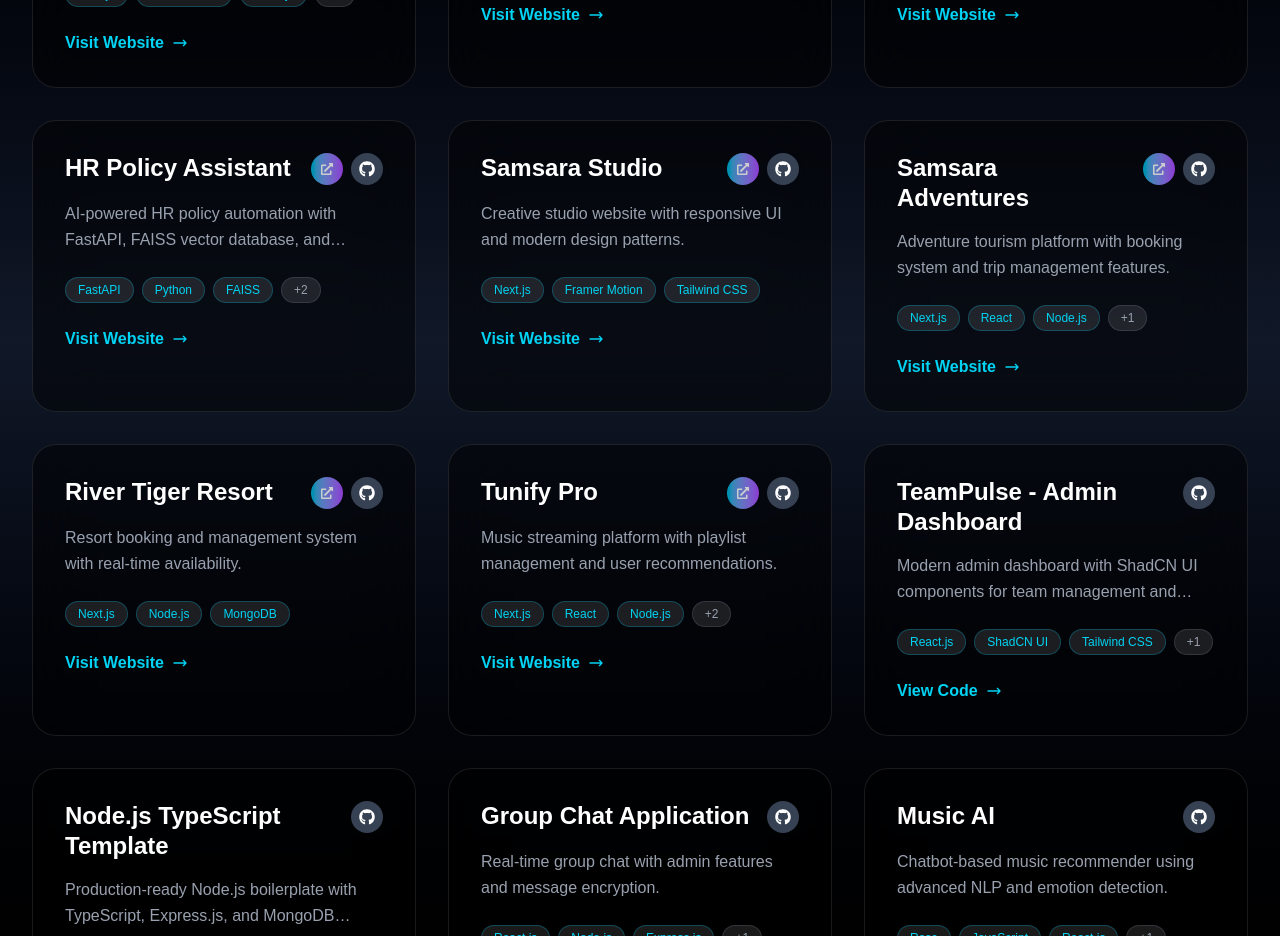
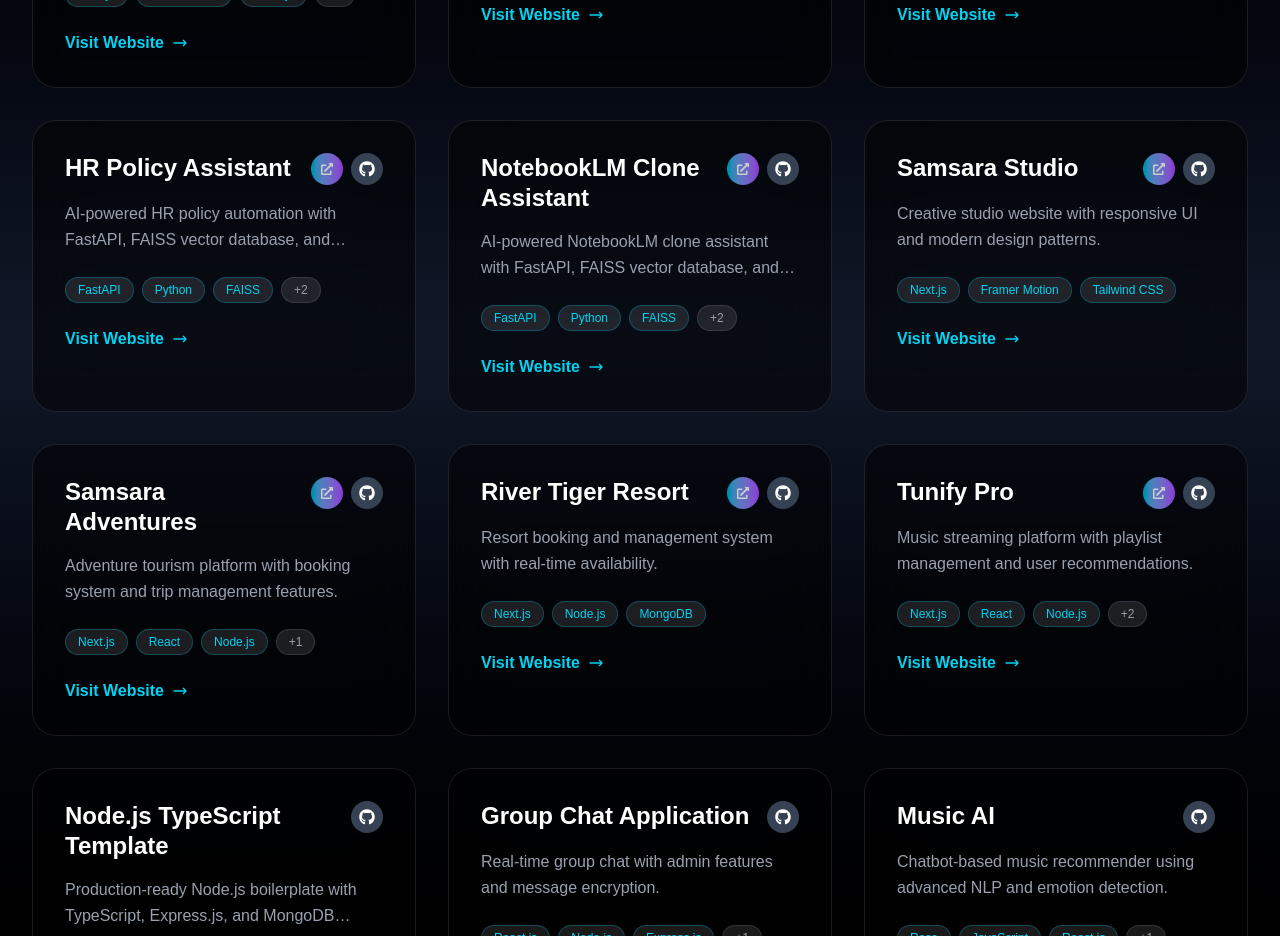
Before and after one commit to manjuhiremath/My-portfolio, a Next.js app: page / in a window 1280 px wide. Shown: the part 2060-2996 px from the top of the page. Built offline with nearby package versions, Linux system fonts and the light colour scheme.

Commit message:
Update Projects.js

```diff
--- a/src/app/components/Projects.js
+++ b/src/app/components/Projects.js
@@ -54,6 +54,17 @@ const projects = [
     icon: '🤖',
     type: 'website'
   },
+   {
+    name: 'NotebookLM Clone Assistant',
+    description: 'AI-powered NotebookLM clone assistant with FastAPI, FAISS vector database, and Gemini API for intelligent document search.',
+    tech: 'FastAPI, Python, FAISS, Gemini API, Pinecone',
+    link: 'https://hragent.manjuhiremath.in/',
+    github: 'https://github.com/manjuhiremath/HR-Policy-Chatbot',
+    image: '/images/projects/hr-agent-preview.png',
+    gradient: 'from-blue-600 via-indigo-600 to-purple-500',
+    icon: '🤖',
+    type: 'website'
+  },
   {
     name: 'Samsara Studio',
     description: 'Creative studio website with responsive UI and modern design patterns.',
@@ -98,17 +109,7 @@ const projects = [
     icon: '🎧',
     type: 'website'
   },
-  {
-    name: 'TeamPulse - Admin Dashboard',
-    description: 'Modern admin dashboard with ShadCN UI components for team management and analytics.',
-    tech: 'React.js, ShadCN UI, Tailwind CSS, Node.js',
-    link: 'https://github.com/manjuhiremath/teampulse',
-    github: 'https://github.com/manjuhiremath/teampulse',
-    image: '/images/projects/teampulse-preview.png',
-    gradient: 'from-cyan-600 via-blue-600 to-indigo-500',
-    icon: '📊',
-    type: 'github'
-  },
+
   {
     name: 'Node.js TypeScript Template',
     description: 'Production-ready Node.js boilerplate with TypeScript, Express.js, and MongoDB integration.',
```
